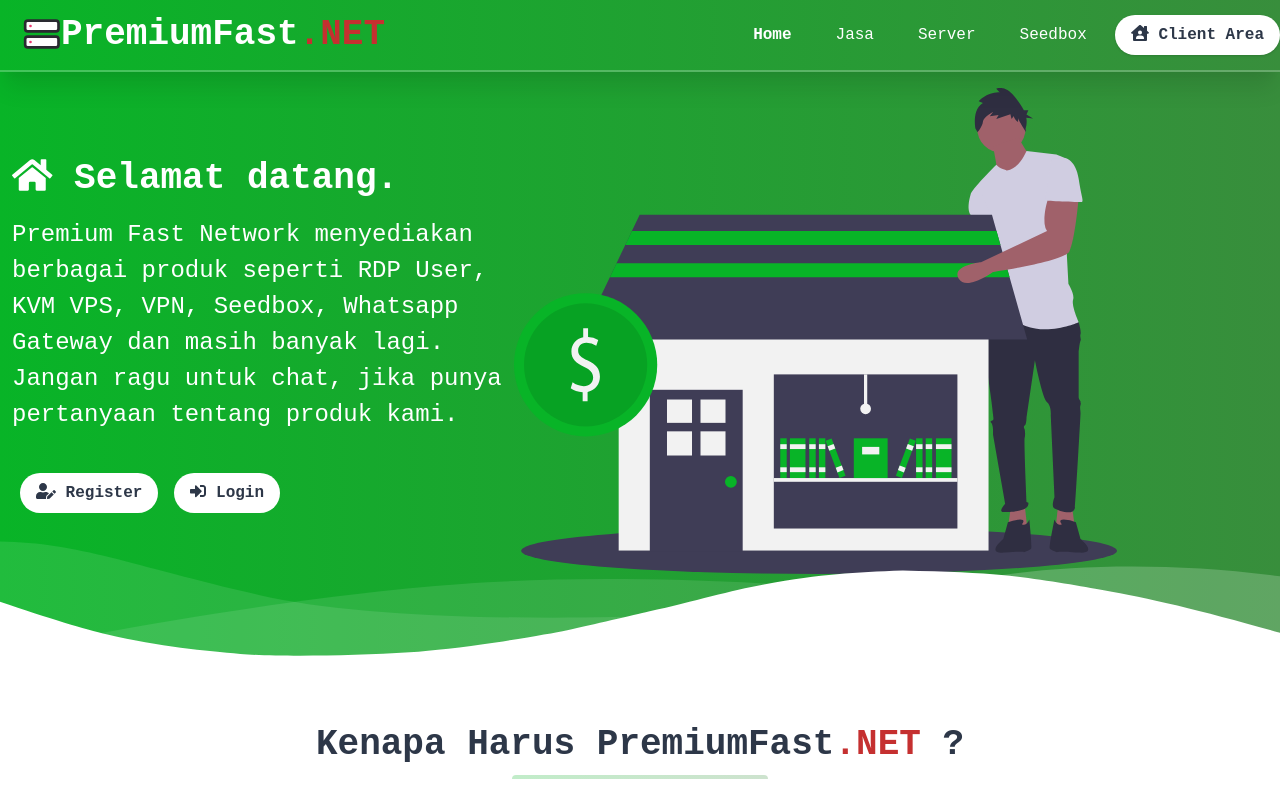
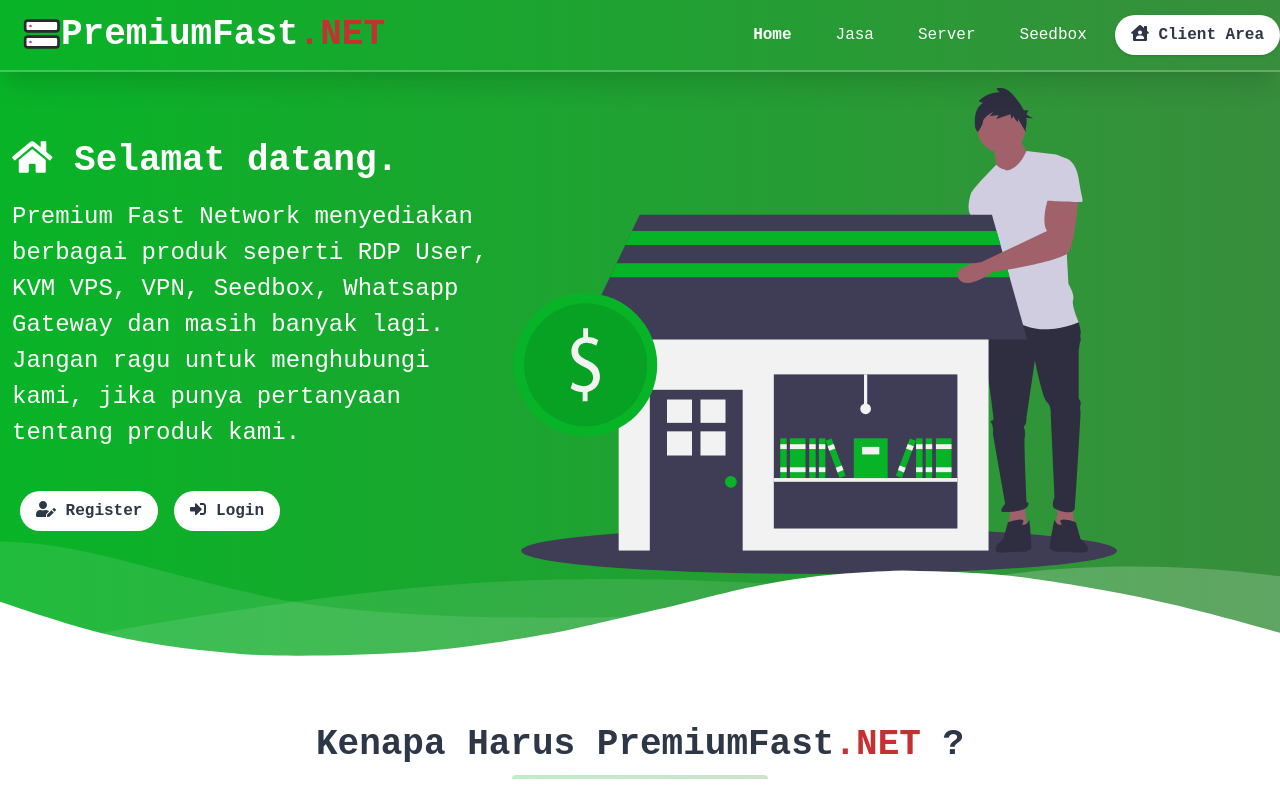
Before and after one commit to Premium-Fast-Network/next.premiumfast.net, a Next.js app: page / in a window 1280 px wide. Shown: the top 800 px of the page. Built offline with nearby package versions, Linux system fonts and the light colour scheme.

Commit message:
Update Index Pages: Description

```diff
--- a/pages/index.jsx
+++ b/pages/index.jsx
@@ -10,7 +10,7 @@
   // Head Data
   const head = {
     title: 'Home',
-    description: 'Premium Fast Network menyediakan berbagai produk seperti RDP User, KVM VPS, VPN, Seedbox, Whatsapp Gateway dan masih banyak lagi. Jangan ragu untuk chat, jika punya pertanyaan tentang produk kami.',
+    description: 'Premium Fast Network menyediakan berbagai produk seperti RDP User, KVM VPS, VPN, Seedbox, Whatsapp Gateway dan masih banyak lagi. Jangan ragu untuk menghubungi kami, jika punya pertanyaan tentang produk kami.',
     keywords: 'RDP, RDP User, KVM, KVM VPS, KVM VPS Singapore, KVM VPS Canada, KVM VPS France, Whatsapp Gateway, VPN'
   }
 
@@ -35,7 +35,7 @@
           <div className="container px-3 mx-auto flex flex-wrap flex-col md:flex-row items-center">
             <div className="flex flex-col w-full md:w-2/5 justify-center items-start text-center md:text-left">
               <h1 className="my-4 text-4xl font-bold leading-tight"><FontAwesomeIcon icon={faHome} /> Selamat datang.</h1>
-              <p className="leading-normal text-2xl mb-8">Premium Fast Network menyediakan berbagai produk seperti RDP User, KVM VPS, VPN, Seedbox, Whatsapp Gateway dan masih banyak lagi. Jangan ragu untuk chat, jika punya pertanyaan tentang produk kami.</p>
+              <p className="leading-normal text-2xl mb-8">Premium Fast Network menyediakan berbagai produk seperti RDP User, KVM VPS, VPN, Seedbox, Whatsapp Gateway dan masih banyak lagi. Jangan ragu untuk menghubungi kami, jika punya pertanyaan tentang produk kami.</p>
 
               <div>
                 <button nClick={onClickRegister} className="hover:bg-green-800 hover:text-white bg-white text-gray-800 font-bold rounded py-2 px-4 rounded-full mx-2 my-2">
```
